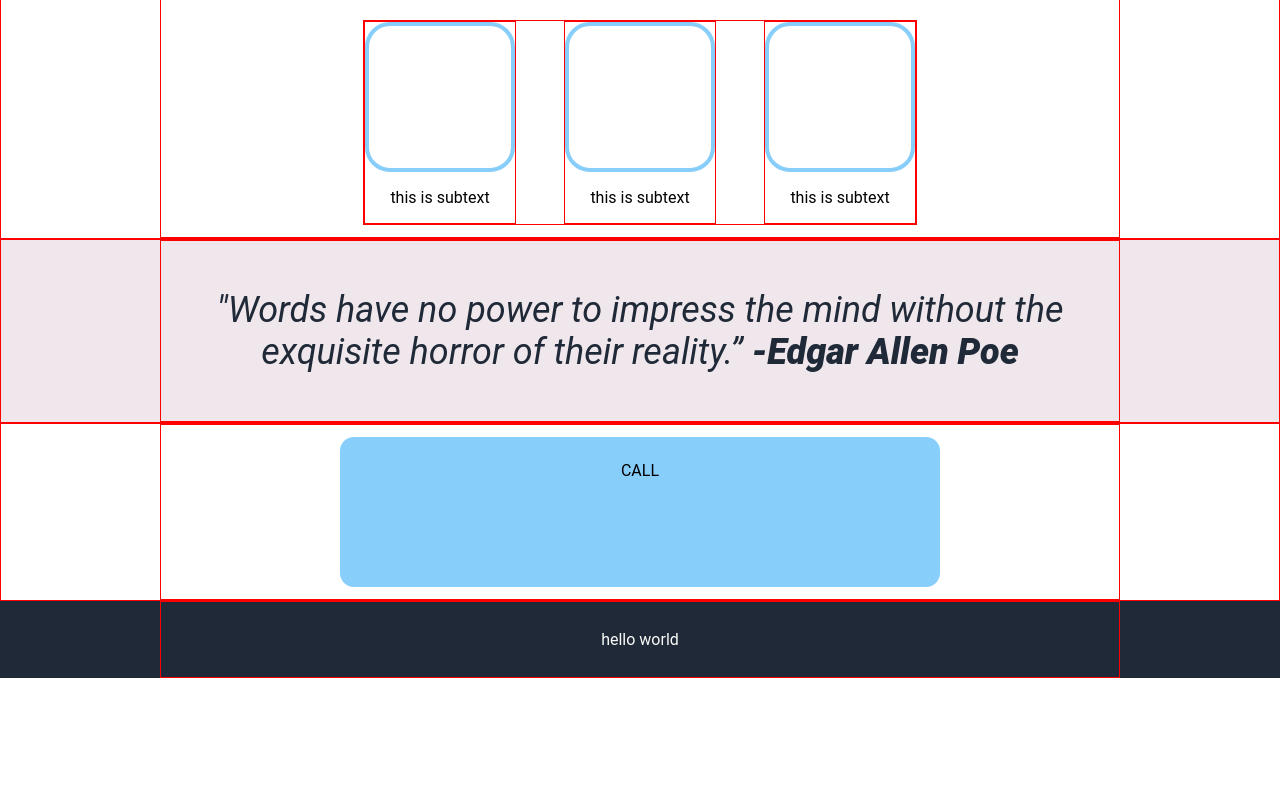
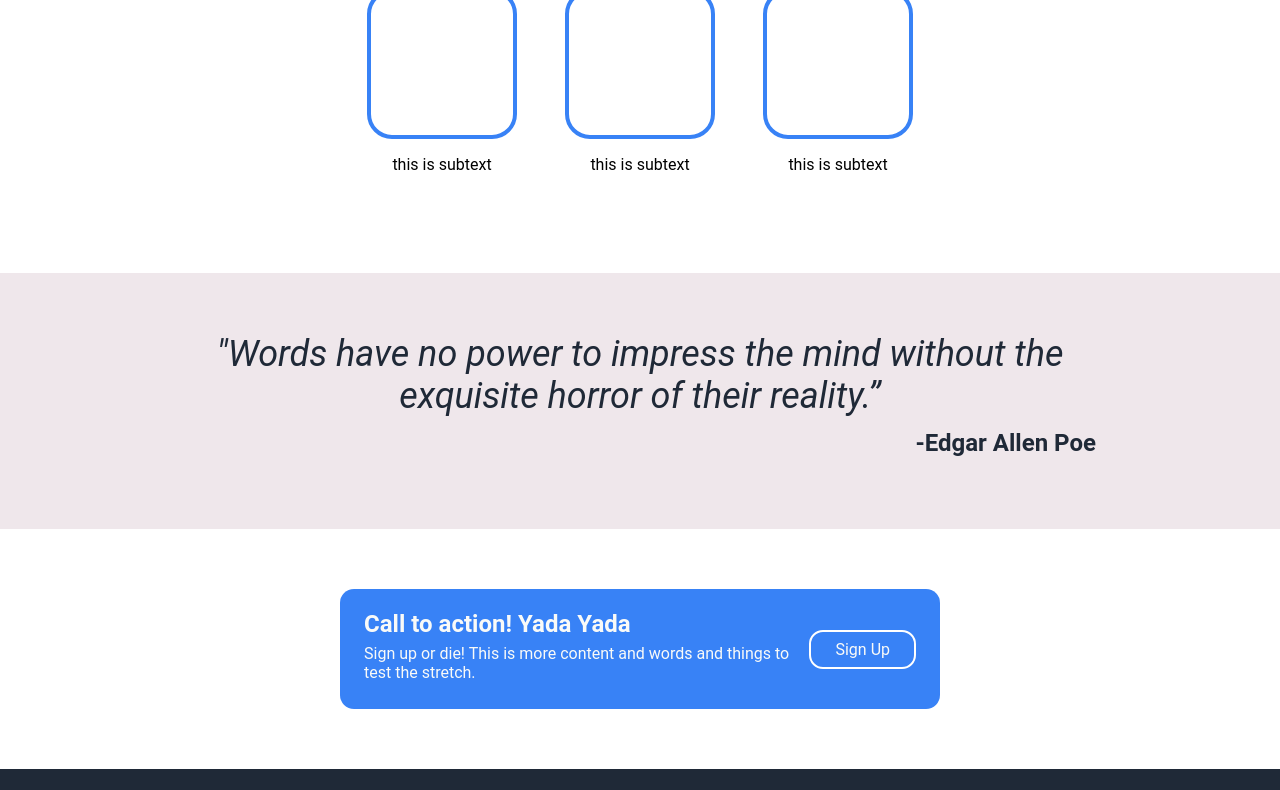
Before and after one commit to samuelpeoples/odin_landing_page, a plain HTML site: page index.html in a window 1280 px wide. Shown: the part 552-1342 px from the top of the page. Before the commit the page ends 1230 px from the top, so only its background shows below. Drawn offline with Linux system fonts and the light colour scheme.

Commit message:
Completed project

```diff
--- a/index.html
+++ b/index.html
@@ -9,8 +9,8 @@
 
   <body>
     <header class="db-back">
-      <div class="container-wide content">
-        <p style="font-weight: bold; font-size: 24px">Header Logo</p>
+      <div class="container-wide content" style="padding: 0;">
+        <p class="header-text">Header Logo</p>
         <div class="db-secondary-text right-links">
           <p>link 1</p>
           <p>link 2</p>
@@ -27,7 +27,7 @@
           <p class="db-secondary-text">
             This website has text wawa wowo hello this is more text
           </p>
-          <p class="solid-curved-box">Sign Up</p>
+          <p class="sign-up-box">Sign Up</p>
         </div>
         <img
           src="https://media.istockphoto.com/id/1361394182/photo/funny-british-shorthair-cat-portrait-looking-shocked-or-surprised.jpg?s=612x612&w=0&k=20&c=6yvVxdufrNvkmc50nCLCd8OFGhoJd6vPTNotl90L-vo="
@@ -43,15 +43,15 @@
         <div class="container-wide">
           <div class="container">
             <div class="curved-box"></div>
-            <p>this is subtext</p>
+            <p class="curved-box-content">this is subtext</p>
           </div>
           <div class="container">
             <div class="curved-box"></div>
-            <p>this is subtext</p>
+            <p class="curved-box-content">this is subtext</p>
           </div>
           <div class="container">
             <div class="curved-box"></div>
-            <p>this is subtext</p>
+            <p class="curved-box-content">this is subtext</p>
           </div>
         </div>
       </div>
@@ -59,22 +59,31 @@
 
     <div class="grey-back">
       <div class="container content">
-        <p class="quote-text">
-          "Words have no power to impress the mind without the exquisite horror
-          of their reality.” <span class="info-header">-Edgar Allen Poe</span>
-        </p>
+        <div class="quote-text">
+          <p style="margin: 0px;">"Words have no power to impress the mind without the exquisite horror
+          of their reality.”
+          </p>
+          <h4 class="quote-author">-Edgar Allen Poe</h4>
+        </div>
       </div>
     </div>
+
     <div class="white-back">
       <div class="container content">
-        <div class="call-to-arms">
-          <p>CALL</p>
+        <div class="call-to-arms container-wide">
+          <div>
+            <h3 class="call-header">Call to action! Yada Yada</h3>
+            <p class="call-content">Sign up or die! This is more content and words and things to test the stretch.</p>
+          </div>
+          <div class="sign-up-box" style="border: 2px solid white; background-color: #ffffff00;">
+            Sign Up
+          </div>
         </div>
       </div>
     </div>
     <footer class="db-back">
       <div class="container content">
-        <p>hello world</p>
+        <p>Worldstar @ Samuel Peoples 2024</p>
       </div>
     </footer>
   </body>
--- a/style.css
+++ b/style.css
@@ -13,12 +13,13 @@ body {
 }
 
 div {
-    border: 1px solid red;
+    /* border: 1px solid red; */
 }
 
 .content{
+
     max-width: 960px;
-    margin: auto;
+    margin: auto ;
     padding: 12px 12px;
 }
 
@@ -54,6 +55,10 @@ div {
     color: black;
 }
 
+.header-text {
+    font-weight: bold;
+    font-size: 24px;
+}
 .right-links {
     margin-left: auto;
     display: flex;
@@ -63,18 +68,22 @@ div {
 }
 
 .curved-box {
-    border: 4px solid lightskyblue;
+    border: 4px solid #3882F6;
     border-radius: 25px;
     width: 150px;
     height: 150px;
 }
-.solid-curved-box {
-    border: 0px solid lightskyblue;
-    background: lightskyblue;
+.curved-box-content {
+    min-height: 90px;
+}
+.sign-up-box {
+    font-size: 16px;
+    background:#3882F6;
     border-radius: 14px;
     width: fit-content;
     height: fit-content;
     padding: 8px 24px;
+    flex: none;
 }
 
 .db-secondary-text {
@@ -92,15 +101,38 @@ div {
     font-style: italic;
     font-weight: light;
     color: #1f2937;
+    padding: 48px 0px;
+}
+.quote-author {
+    text-align: right;
+    margin: 12px;
+    font-style: normal;
+    font-size: 24px;
+    font-weight: bold;
 }
 
 .call-to-arms {
-    border: 0px solid lightskyblue;
-    background: lightskyblue;
+    background: #3882F6;
+    color: #f9faf8;
     border-radius: 14px;
     width: fit-content;
     height: fit-content;
     padding: 8px 24px;
     width: 600px;
-    height: 150px;
+    min-height: 120px;
+    align-content: center;
+    justify-items: center;
+    text-align: left;
+    gap: 12px;
+    margin: 48px 0px;
 }
+
+.call-header {
+    font-weight: bold;
+    font-size: 24px;
+    margin: 0px;
+}
+
+.call-content {
+    margin: 6px 0px;
+}
```
